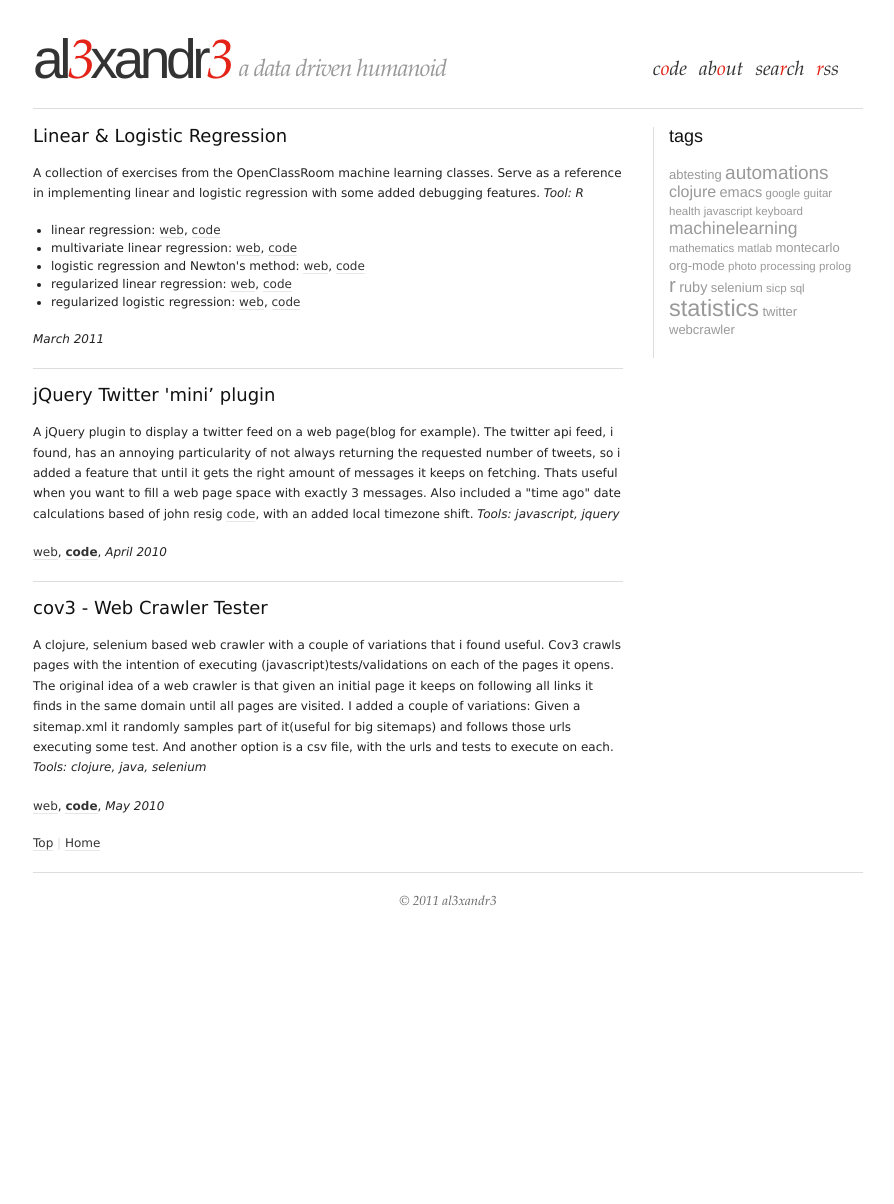
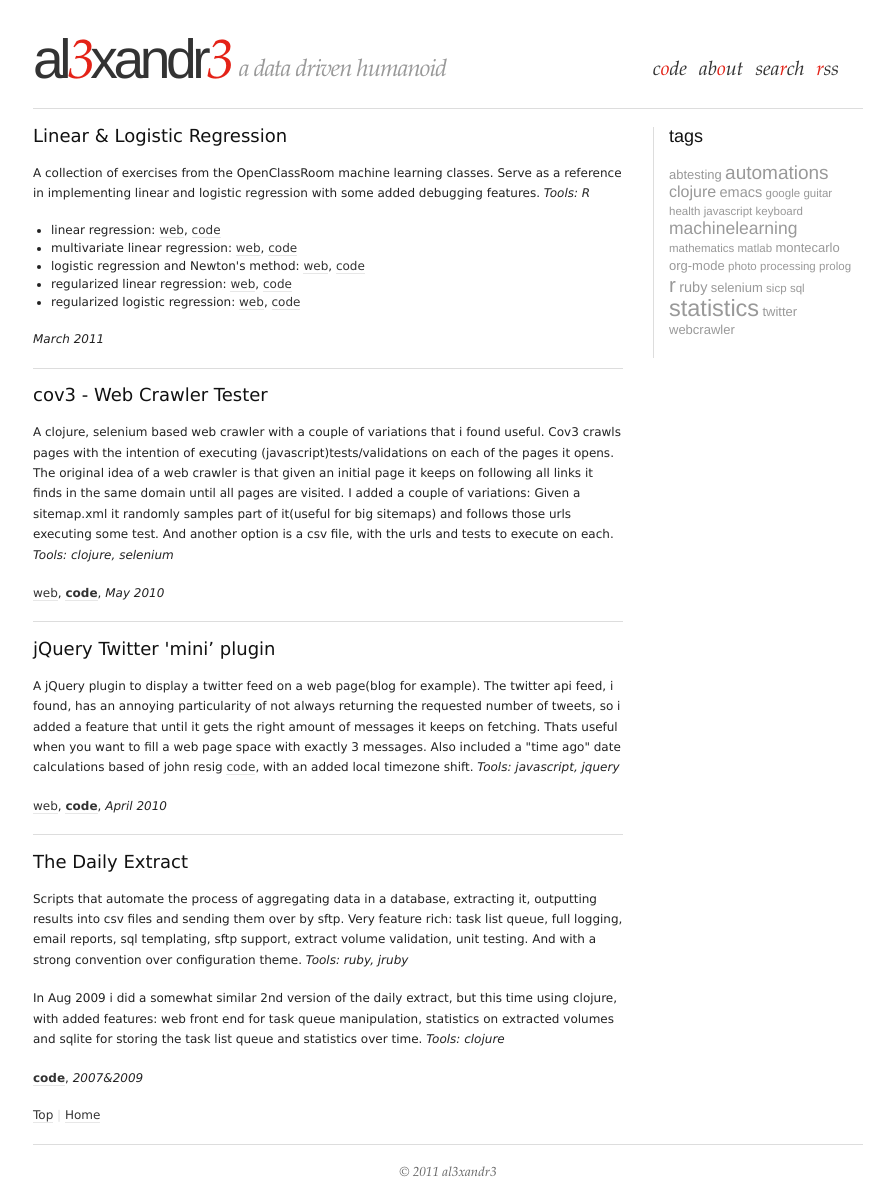
Before and after one commit to al3xandr3/al3xandr3.github.io, a Jekyll site: the page built from pages/code.html, in a window 1280 px wide. Shown: the whole page, without its empty margins (172-1066 px from the left). Built offline with Jekyll 4.4.1, drawn with Linux system fonts in a browser that asks for light colours; before the commit the page ends 932 px from its top, so only the background shows below that.

Commit message:
code page update

```diff
--- a/pages/code.html
+++ b/pages/code.html
@@ -13,7 +13,7 @@ title: Code
 
 
 <p>
-A collection of exercises from the OpenClassRoom machine learning classes. Serve as a reference in implementing linear and logistic regression with some added debugging features. <i>Tool: R</i>
+A collection of exercises from the OpenClassRoom machine learning classes. Serve as a reference in implementing linear and logistic regression with some added debugging features. <i>Tools: R</i>
 </p><ul>
 <li>linear regression: <a href="http://al3xandr3.github.com/2011/02/24/ml-ex2-linear-regression.html">web</a>, <a href="https://github.com/al3xandr3/al3xandr3.github.com/blob/master/_org/posts/ml2.r">code</a>
 </li>
@@ -37,8 +37,27 @@ A collection of exercises from the OpenClassRoom machine learning classes. Serve
 </div>
 
 <div class="outline-3" id="outline-container-2">
-<h3 id="sec-2">jQuery Twitter 'mini’ plugin </h3>
+<h3 id="sec-2">cov3 - Web Crawler Tester </h3>
 <div class="outline-text-3" id="text-2">
+
+
+<p>
+A clojure, selenium based web crawler with a couple of variations that i found useful. Cov3 crawls pages with the intention of executing (javascript)tests/validations on each of the pages it opens. The original idea of a web crawler is that given an initial page it keeps on following all links it finds in the same domain until all pages are visited. I added a couple of variations: Given a sitemap.xml it randomly samples part of it(useful for big sitemaps) and follows those urls executing some test. And another option is a csv file, with the urls and tests to execute on each.
+<i>Tools: clojure, selenium</i>
+</p>
+<p>
+<a href="http://al3xandr3.github.com/2010/05/22/clojure-selenium2-crawler-cov3.html">web</a>, <a href="https://github.com/al3xandr3/cov3"><b>code</b></a>, <i>May 2010</i>
+</p>
+
+<hr />
+
+</div>
+
+</div>
+
+<div class="outline-3" id="outline-container-3">
+<h3 id="sec-3">jQuery Twitter 'mini’ plugin </h3>
+<div class="outline-text-3" id="text-3">
 
 
 <p>
@@ -56,16 +75,18 @@ Also included a "time ago" date calculations based of john resig <a href="http:/
 
 </div>
 
-<div class="outline-3" id="outline-container-3">
-<h3 id="sec-3">cov3 - Web Crawler Tester </h3>
-<div class="outline-text-3" id="text-3">
+<div class="outline-3" id="outline-container-4">
+<h3 id="sec-4">The Daily Extract </h3>
+<div class="outline-text-3" id="text-4">
 
 
 <p>
-A clojure, selenium based web crawler with a couple of variations that i found useful. Cov3 crawls pages with the intention of executing (javascript)tests/validations on each of the pages it opens. The original idea of a web crawler is that given an initial page it keeps on following all links it finds in the same domain until all pages are visited. I added a couple of variations: Given a sitemap.xml it randomly samples part of it(useful for big sitemaps) and follows those urls executing some test. And another option is a csv file, with the urls and tests to execute on each.
-<i>Tools: clojure, java, selenium</i>
+Scripts that automate the process of aggregating data in a database, extracting it, outputting results into csv files and sending them over by sftp. Very feature rich: task list queue, full logging, email reports, sql templating, sftp support, extract volume validation, unit testing. And with a strong convention over configuration theme. <i>Tools: ruby, jruby</i>
 </p>
 <p>
-<a href="http://al3xandr3.github.com/2010/05/22/clojure-selenium2-crawler-cov3.html">web</a>, <a href="https://github.com/al3xandr3/cov3"><b>code</b></a>, <i>May 2010</i>
+In Aug 2009 i did a somewhat similar 2nd version of the daily extract, but this time using clojure, with added features: web front end for task queue manipulation, statistics on extracted volumes and sqlite for storing the task list queue and statistics over time. <i>Tools: clojure</i>
+</p>
+<p>
+<a href="https://github.com/al3xandr3/daily-extract"><b>code</b></a>, <i>2007&amp;2009</i>
 </p></div>
 </div>
```
Also changed, not shown: _org/pages/code.org (+15 -5 lines).
